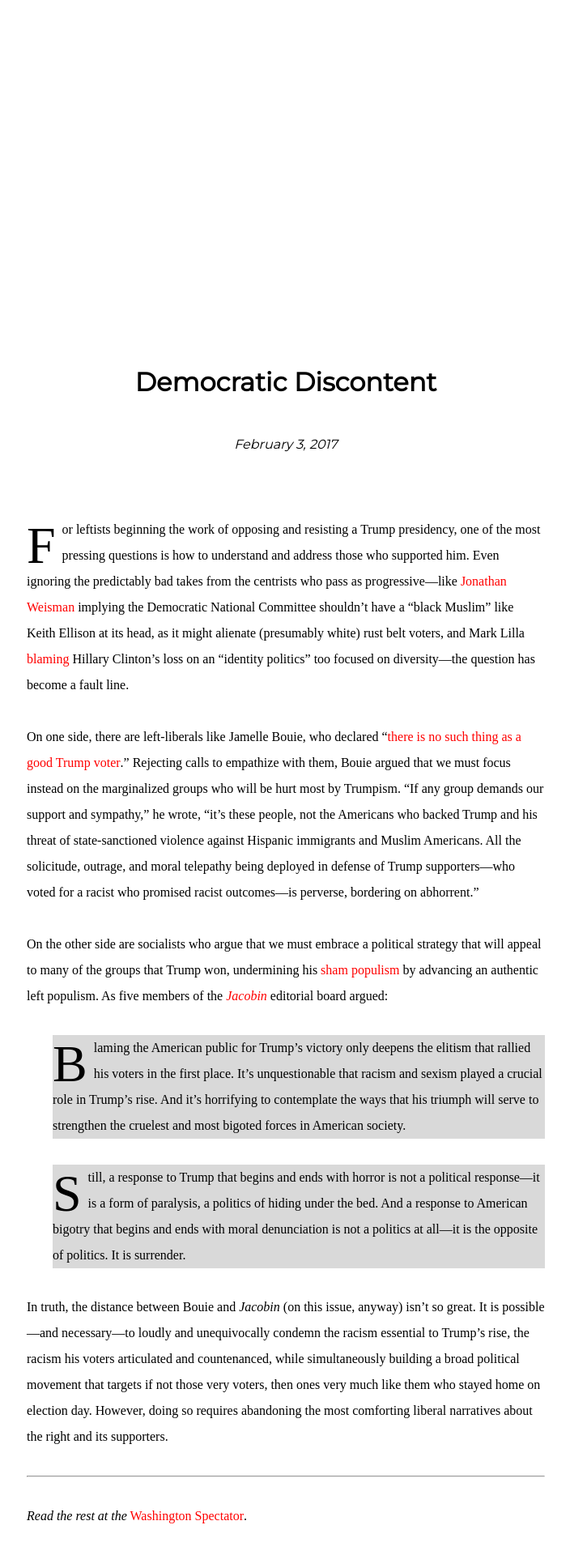
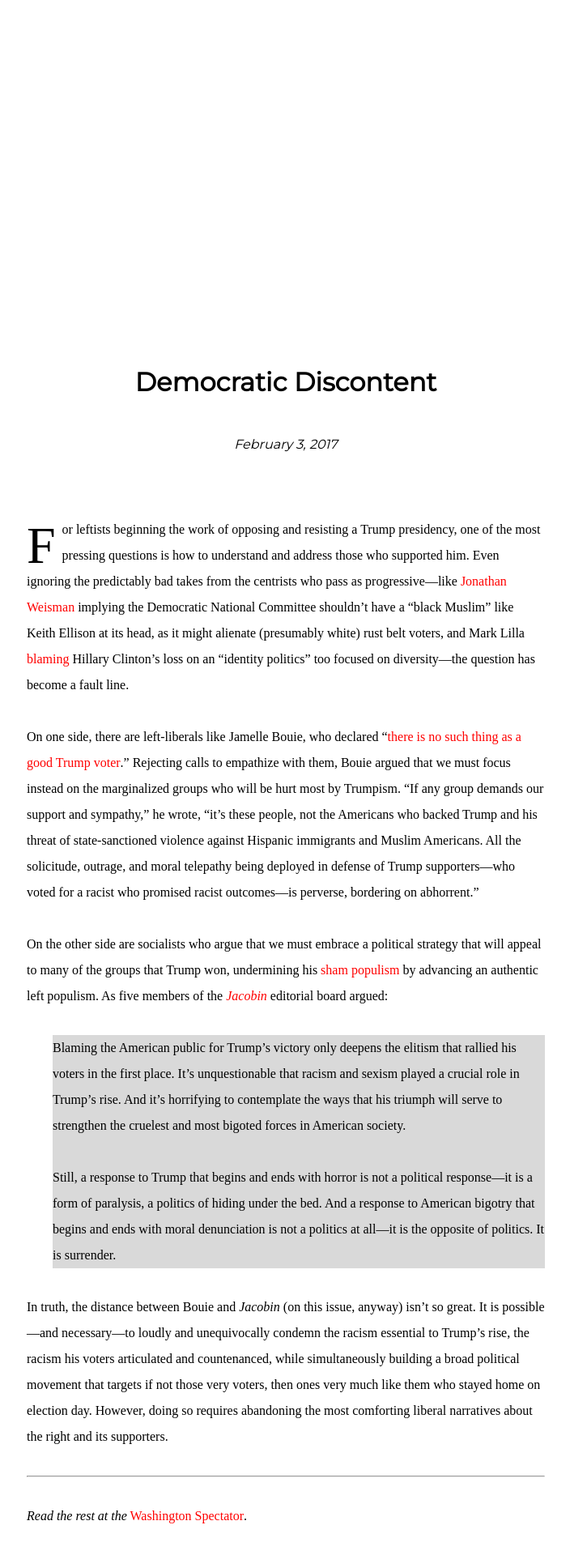
Before and after one commit to themhartman/themhartman.github.io, a Jekyll site: the page built from _posts/2017-02-03-democratic-discontent.markdown, in a window 1280 px wide. Shown: the part 656-2576 px from the top of the page at 81% size, without its empty margins (287-991 px from the left). Built offline with Jekyll 4.4.1, drawn with Linux system fonts in a browser that asks for light colours; some web fonts are replaced.

Commit message:
Update 2017-02-03-democratic-discontent.markdown

```diff
--- a/_posts/2017-02-03-democratic-discontent.markdown
+++ b/_posts/2017-02-03-democratic-discontent.markdown
@@ -18,9 +18,9 @@ On one side, there are left-liberals like Jamelle Bouie, who declared “[there
 
 On the other side are socialists who argue that we must embrace a political strategy that will appeal to many of the groups that Trump won, undermining his [sham populism](https://www.washingtonpost.com/posteverything/wp/2016/12/08/im-the-union-leader-donald-trump-attacked-im-tired-of-being-lied-to-about-our-jobs/) by advancing an authentic left populism. As five members of the _[Jacobin](https://www.jacobinmag.com/2016/11/trump-victory-clinton-sanders-democratic-party/)_ editorial board argued:
 
->Blaming the American public for Trump’s victory only deepens the elitism that rallied his voters in the first place. It’s unquestionable that racism and sexism played a crucial role in Trump’s rise. And it’s horrifying to contemplate the ways that his triumph will serve to strengthen the cruelest and most bigoted forces in American society.
-
->Still, a response to Trump that begins and ends with horror is not a political response—it is a form of paralysis, a politics of hiding under the bed. And a response to American bigotry that begins and ends with moral denunciation is not a politics at all—it is the opposite of politics. It is surrender.
+<blockquote>Blaming the American public for Trump’s victory only deepens the elitism that rallied his voters in the first place. It’s unquestionable that racism and sexism played a crucial role in Trump’s rise. And it’s horrifying to contemplate the ways that his triumph will serve to strengthen the cruelest and most bigoted forces in American society.<br />
+<br />
+Still, a response to Trump that begins and ends with horror is not a political response—it is a form of paralysis, a politics of hiding under the bed. And a response to American bigotry that begins and ends with moral denunciation is not a politics at all—it is the opposite of politics. It is surrender.</blockquote>
 
 In truth, the distance between Bouie and _Jacobin_ (on this issue, anyway) isn’t so great. It is possible—and necessary—to loudly and unequivocally condemn the racism essential to Trump’s rise, the racism his voters articulated and countenanced, while simultaneously building a broad political movement that targets if not those very voters, then ones very much like them who stayed home on election day. However, doing so requires abandoning the most comforting liberal narratives about the right and its supporters.
 
```
